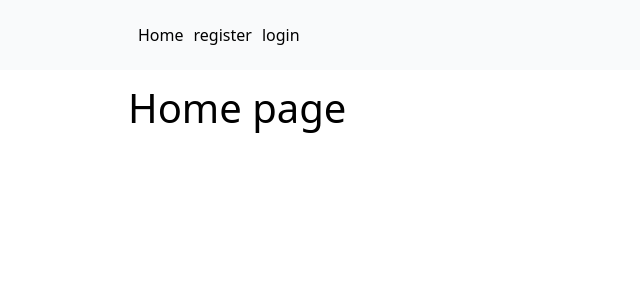
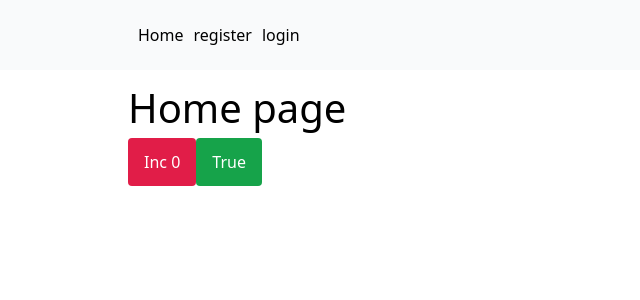
Before and after one commit to azizunnabi/React-Router-Project, a React (Create React App) app: page / in a window 1280 px wide. Shown: the top 300 px of the page, without its empty margins (0-640 px from the left). Built offline with nearby package versions, Linux system fonts and the light colour scheme.

Commit message:
useEffect hook

```diff
--- a/src/index.js
+++ b/src/index.js
@@ -6,9 +6,9 @@ import "./index.css";
 
 const root = ReactDOM.createRoot(document.getElementById("root"));
 root.render(
-  <React.StrictMode>
-    <App />
-  </React.StrictMode>
+  // <React.StrictMode>
+  <App />
+  // </React.StrictMode>
 );
 
 // If you want to start measuring performance in your app, pass a function
--- a/src/pages/Home.js
+++ b/src/pages/Home.js
@@ -1,7 +1,29 @@
+import { useEffect, useState } from "react";
 const Home = () => {
+  const [count, setCount] = useState(0);
+  const [state, setState] = useState(true);
+  useEffect(
+    function () {
+      console.log("Run useEffect");
+    },
+    [count, state]
+  );
   return (
     <div className="max-w-screen-lg mx-auto">
+      {console.log("Run JSX")}
       <h1 className="mt-2 text-[40px] font-medium">Home page</h1>
+      <button
+        className="bg-rose-600 rounded px-4 py-3 text-white capitalize"
+        onClick={() => setCount(count + 1)}
+      >
+        Inc {count}
+      </button>
+      <button
+        onClick={() => setState(!state)}
+        className="bg-green-600 rounded px-4 py-3 text-white capitalize"
+      >
+        {state ? "True" : "False"}
+      </button>
     </div>
   );
 };
```
